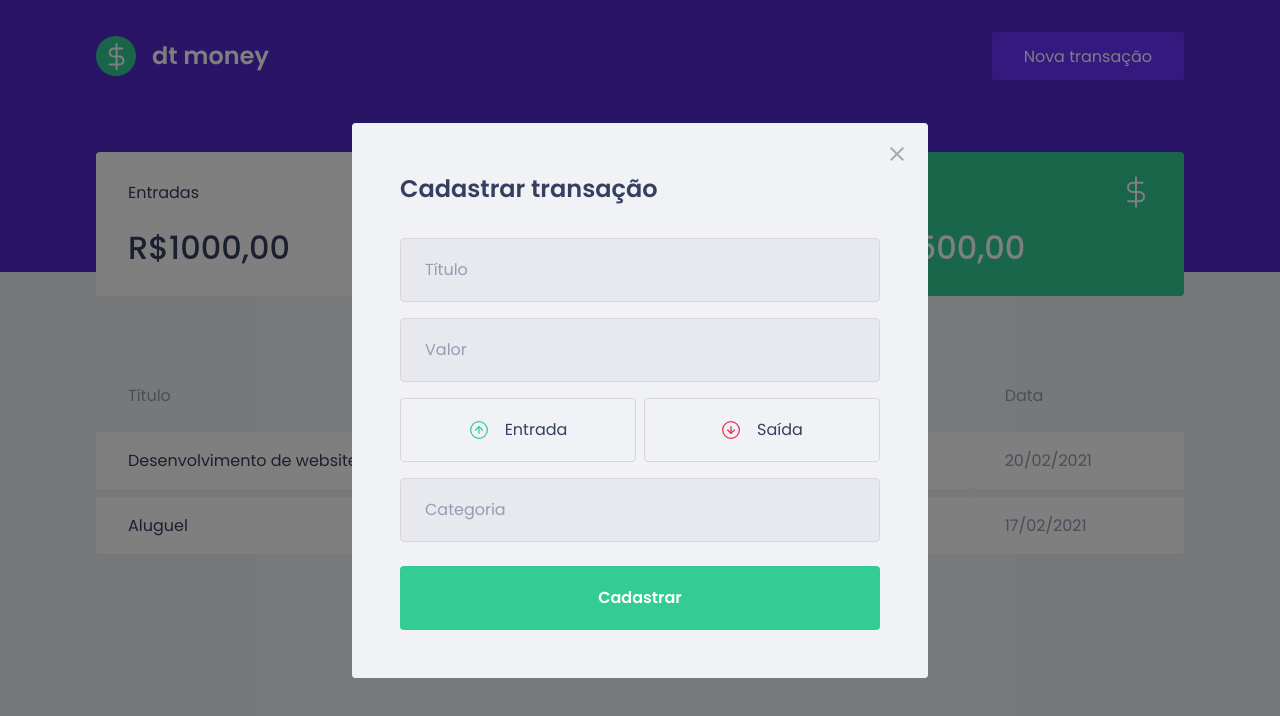
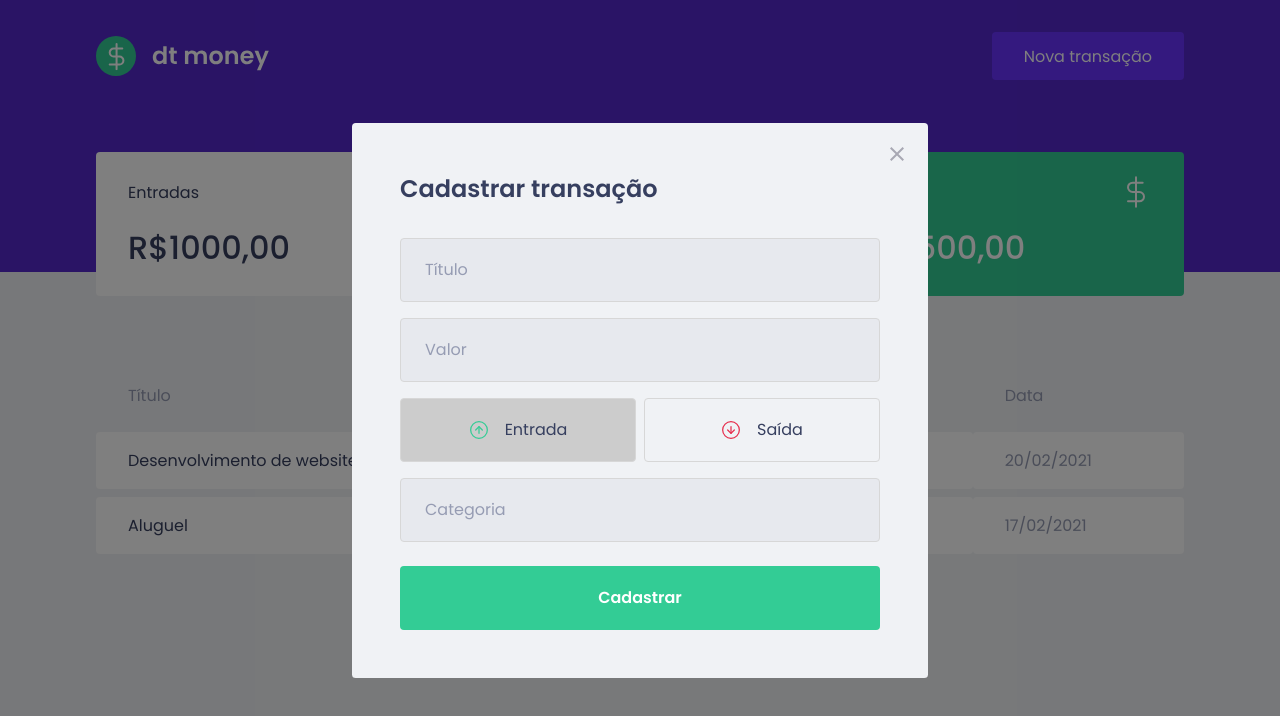
Before and after one commit to DavilsonJunior/dtmoney, a React (Create React App) app: page / in a window 1280 px wide. Both pictures are taken after a click on the button "Nova transação". Shown: the top 716 px of the page. Built offline with nearby package versions, Linux system fonts and the light colour scheme; no server answers; what miragejs would draw is missing.

Commit message:
create style button selected

```diff
--- a/src/components/NewTransactionModal/index.tsx
+++ b/src/components/NewTransactionModal/index.tsx
@@ -1,9 +1,10 @@
 import Modal from 'react-modal';
-import { Container, TransactionTypeContainer } from './styles';
+import { Container, TransactionTypeContainer, RadioBox } from './styles';
 
 import closeImg from '../../assets/close.svg'
 import incomeImg from '../../assets/income.svg'
 import outcomeImg from '../../assets/outcome.svg'
+import { useState } from 'react';
 
 interface NewTransactionModalProps {
   isOpen: boolean;
@@ -11,6 +12,7 @@ interface NewTransactionModalProps {
 }
 
 export function NewTransactionModal({ isOpen, onRequestClose}: NewTransactionModalProps) {
+  const [type, setType] = useState('deposit');
   return (
     <Modal
       isOpen={isOpen}
@@ -39,19 +41,23 @@ export function NewTransactionModal({ isOpen, onRequestClose}: NewTransactionMod
       />
 
       <TransactionTypeContainer>
-        <button
+        <RadioBox
           type="button"
+          onClick={() => setType('deposit')}
+          isActive={type === 'deposit'}
         >
           <img src={incomeImg} alt="Entrada" />
           <span>Entrada</span>
-        </button>
+        </RadioBox>
 
-        <button
+        <RadioBox
           type="button"
+          onClick={() => setType('withdraw')}
+          isActive={type === 'withdraw'}
         >
           <img src={outcomeImg} alt="Saída" />
           <span>Saída</span>
-        </button>
+        </RadioBox>
       </TransactionTypeContainer>
 
       <input
--- a/src/components/NewTransactionModal/styles.ts
+++ b/src/components/NewTransactionModal/styles.ts
@@ -54,13 +54,18 @@ export const TransactionTypeContainer = styled.div`
   display: grid;
   grid-template-columns: 1fr 1fr;
   gap: 0.5rem;
+`;
 
-  button {
+interface RadioBoxProps {
+  isActive: boolean;
+}
+
+export const RadioBox = styled.button<RadioBoxProps>`
   height: 4rem;
   border: 1px solid #d7d7d7;
   border-radius: 0.25rem;
 
-    background: transparent;
+  background: ${(props) => props.isActive ? '#ccc' : 'transparent'};
 
   display: flex;
   align-items: center;
@@ -83,5 +88,4 @@ export const TransactionTypeContainer = styled.div`
     font-size: 1rem;
     color: var(--text-title);
   }
-  }
 `;
```
Lines whose indentation alone changed are shown as unchanged.
